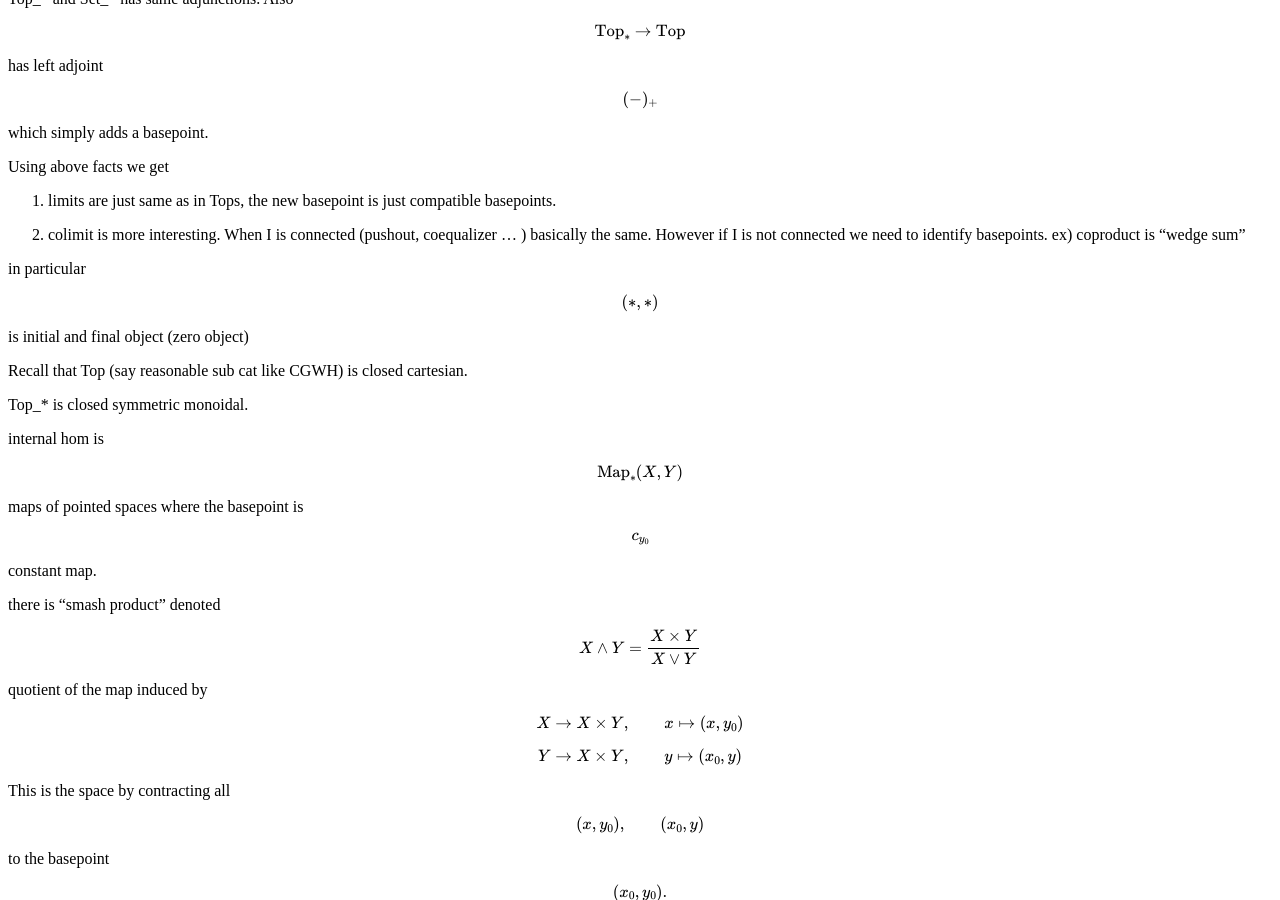
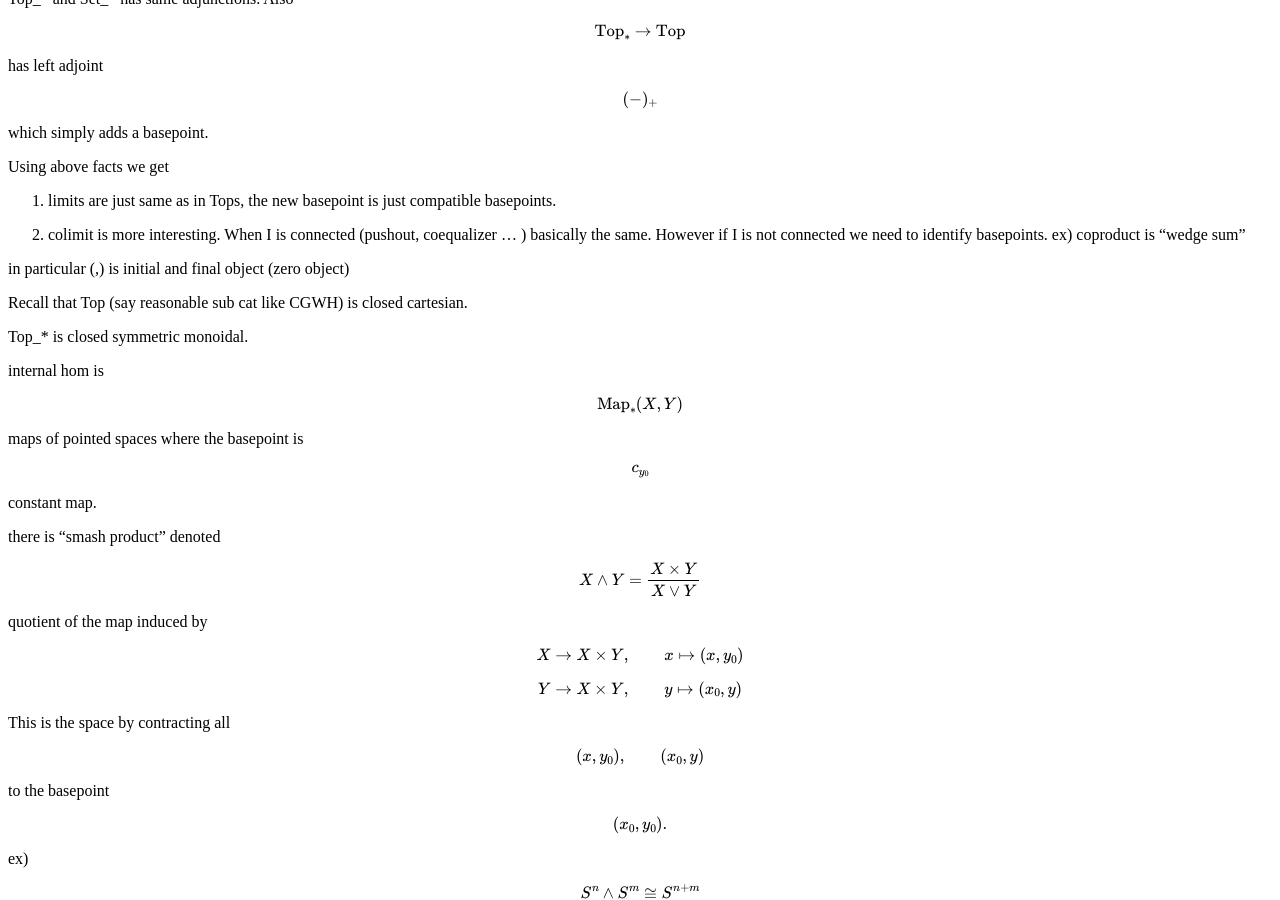
Before and after one commit to alchan00/alchan00.github.io, a Jekyll site: the page built from daily-notes/2026-10-05/index.md, in a window 1280 px wide and 900 px high, scrolled down 639 px. Built offline with Jekyll 4.4.1, drawn with Linux system fonts in a browser that asks for light colours; our own code applies the rules of GitHub Pages for plain Markdown files.

```diff
--- a/daily-notes/2026-10-05/index.md
+++ b/daily-notes/2026-10-05/index.md
@@ -63,13 +63,7 @@ Using above facts we get
 
 2. colimit is more interesting. When I is connected (pushout, coequalizer ... ) basically the same. However if I is not connected we need to identify basepoints. ex) coproduct is "wedge sum"
 
-in particular
-
-$$
-(*,*)
-$$
-
-is initial and final object (zero object)
+in particular (*,*) is initial and final object (zero object)
 
 Recall that Top (say reasonable sub cat like CGWH) is closed cartesian.
 
```
